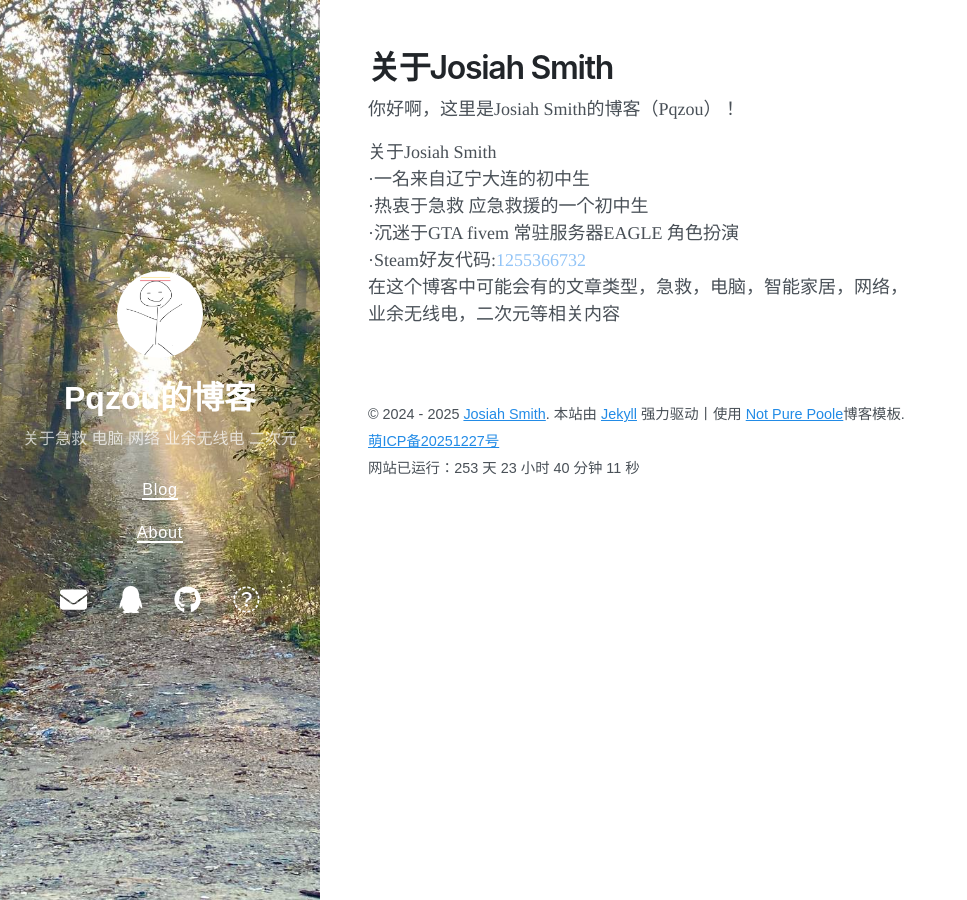
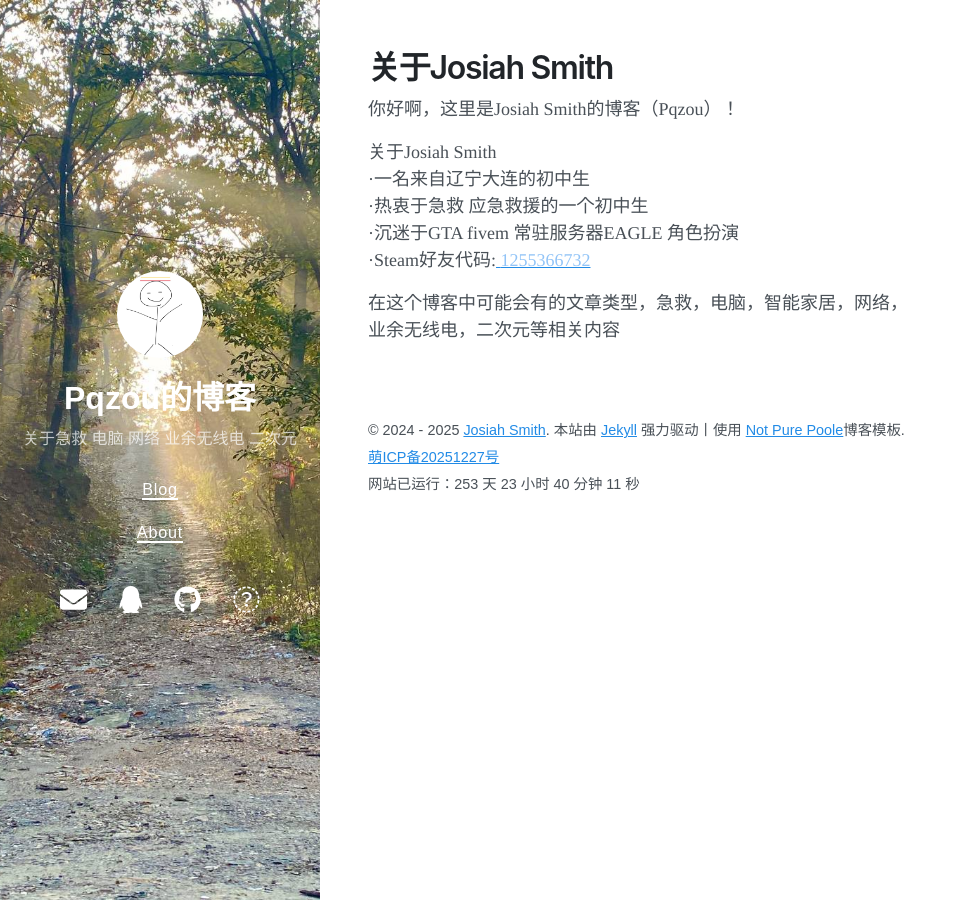
Before and after one commit to pqzou/pqzou.github.io, a Jekyll site: the page built from about.md, in a window 1280 px wide. Shown: the whole page, without its empty margins (0-967 px from the left). Built offline with Jekyll 4.4.1, drawn with Linux system fonts in a browser that asks for light colours; nearby versions of some CDN libraries.

Commit message:
Update about.md

```diff
--- a/about.md
+++ b/about.md
@@ -9,5 +9,8 @@ title: 关于Josiah Smith
 ·一名来自辽宁大连的初中生<br>
 ·热衷于急救 应急救援的一个初中生<br>
 ·沉迷于GTA fivem 常驻服务器EAGLE 角色扮演<br>
-·Steam好友代码:<span style="color: #92c4f7;">1255366732</span><br>
+·Steam好友代码:<a href="https://steamcommunity.com/profiles/76561199215632460/" target="_blank">
+    <span style="color: #92c4f7;">1255366732</span>
+</a><br>
+
 在这个博客中可能会有的文章类型，急救，电脑，智能家居，网络，业余无线电，二次元等相关内容<br>
```
